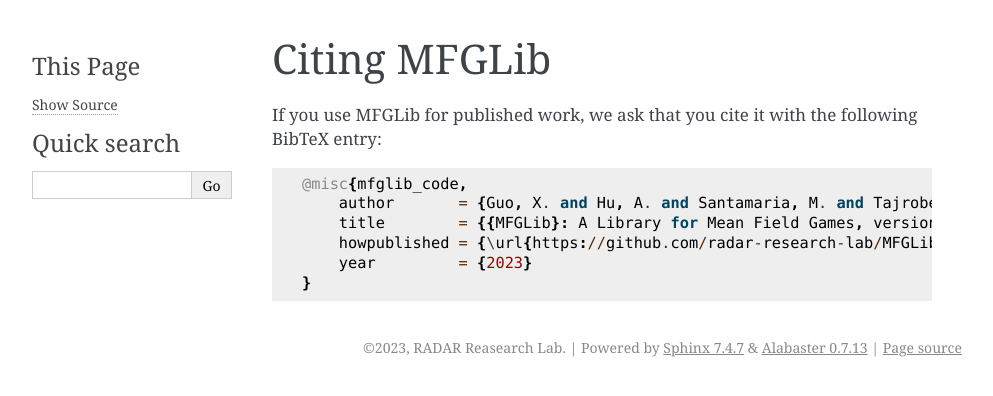
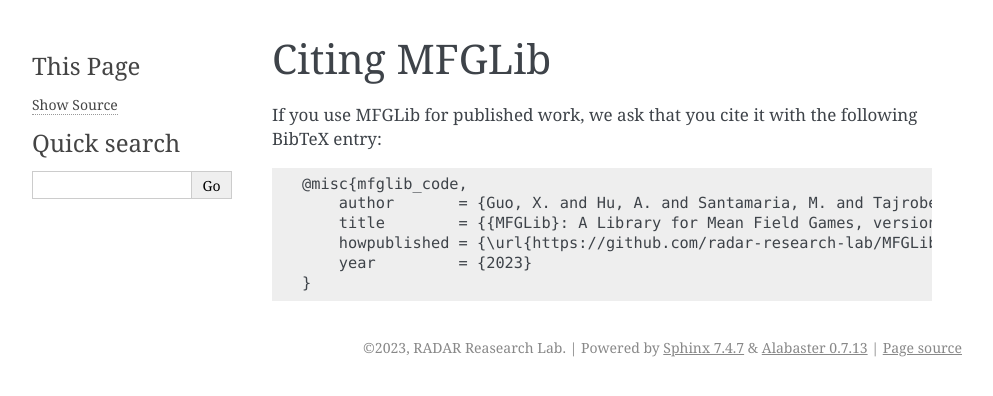
Before and after one commit to radar-research-lab/MFGLib, a Sphinx documentation site: the page built from docs/source/citations.rst, in a window 1280 px wide. Shown: the top 396 px of the page, without its empty margins (148-1141 px from the left). Built offline with Sphinx 7.4.7, drawn with Linux system fonts in a browser that asks for light colours.

Commit message:
Remove syntax highlighting from citation (#23)

```diff
--- a/docs/source/citations.rst
+++ b/docs/source/citations.rst
@@ -4,11 +4,11 @@
 If you use MFGLib for published work, we ask that you cite it with
 the following BibTeX entry:
 
-.. code-block::
+.. code-block:: text
 
     @misc{mfglib_code,
         author       = {Guo, X. and Hu, A. and Santamaria, M. and Tajrobehkar, M. and Zhang, J.},
-        title        = {{MFGLib}: A Library for Mean Field Games, version 0.1.0},
+        title        = {{MFGLib}: A Library for Mean Field Games, version 0.1.1},
         howpublished = {\url{https://github.com/radar-research-lab/MFGLib}},
         year         = {2023}
     }
```
